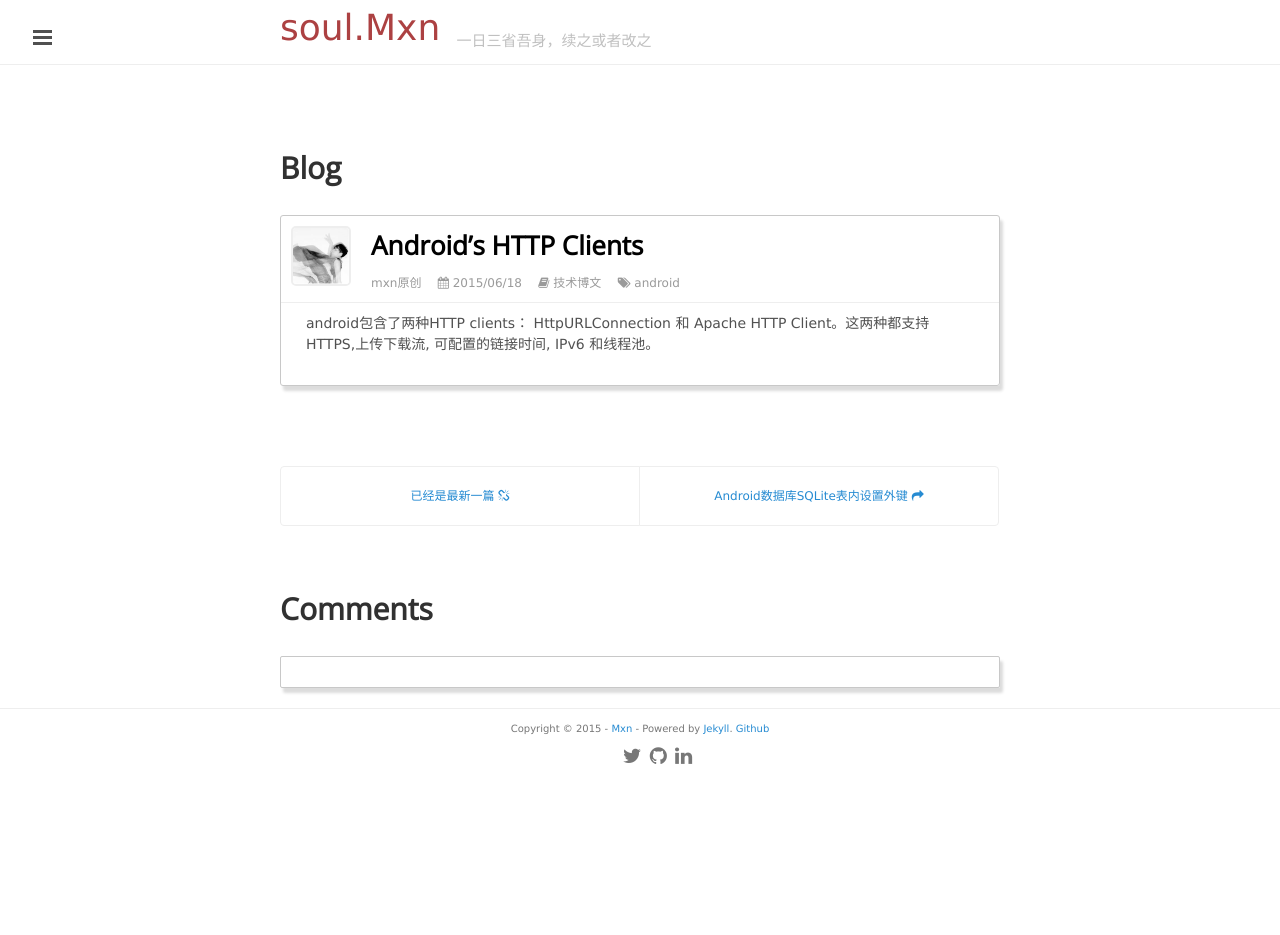
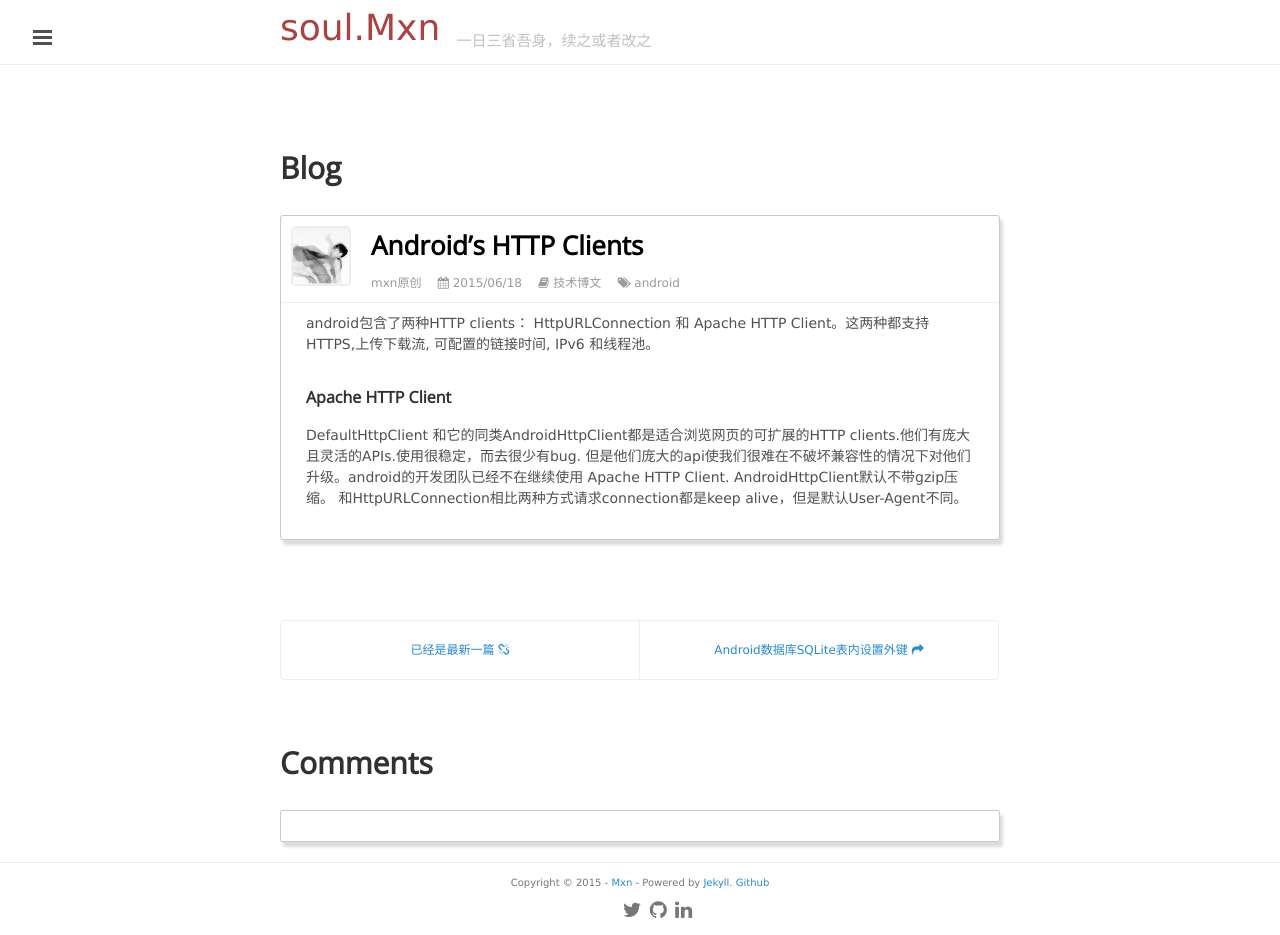
Before and after one commit to mxn21/mxn21.github.io, a Jekyll site: the page built from _posts/2015-6-18-Android’s HTTP Clients.md, in a window 1280 px wide. Built offline with Jekyll 4.4.1, drawn with Linux system fonts in a browser that asks for light colours; Markdown is read by kramdown in place of the engine named in the settings; comment, search, counter and statistics services are not loaded; before the commit the page ends 900 px from its top, so only the background shows below that.

Commit message:
Update 2015-6-18-Android’s HTTP Clients.md

```diff
--- a/_posts/2015-6-18-Android’s HTTP Clients.md
+++ b/_posts/2015-6-18-Android’s HTTP Clients.md
@@ -7,3 +7,10 @@
 ---
 
 android包含了两种HTTP clients： HttpURLConnection 和 Apache HTTP Client。这两种都支持HTTPS,上传下载流, 可配置的链接时间, IPv6 和线程池。
+
+###Apache HTTP Client
+
+DefaultHttpClient 和它的同类AndroidHttpClient都是适合浏览网页的可扩展的HTTP clients.他们有庞大且灵活的APIs.使用很稳定，而去很少有bug.
+但是他们庞大的api使我们很难在不破坏兼容性的情况下对他们升级。android的开发团队已经不在继续使用 Apache HTTP Client.
+AndroidHttpClient默认不带gzip压缩。
+和HttpURLConnection相比两种方式请求connection都是keep alive，但是默认User-Agent不同。
```
